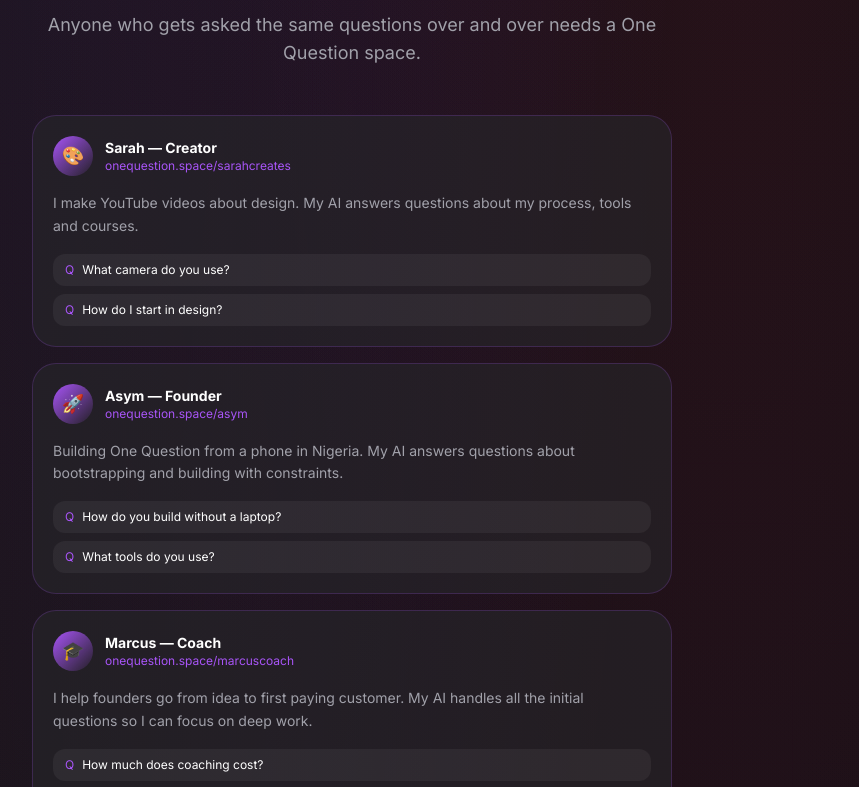
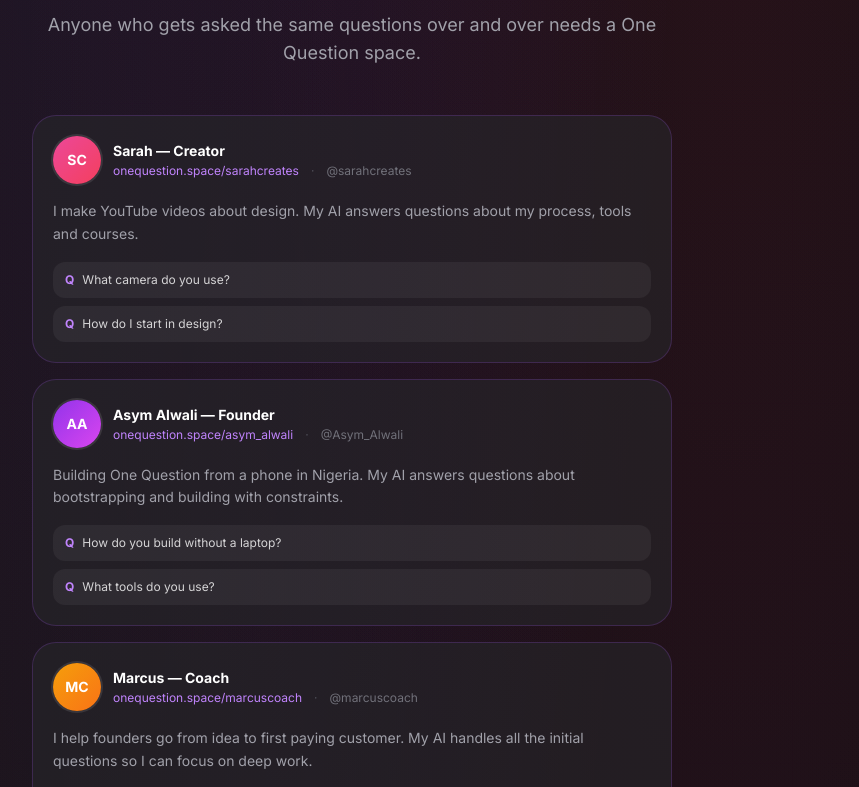
Before and after one commit to onequestionspace/onequestion_space, a Next.js app: page / in a window 1280 px wide. Shown: the part 4393-5180 px from the top of the page, without its empty margins (288-1147 px from the left). Built offline with nearby package versions, Linux system fonts and the light colour scheme; no server answers.

Commit message:
ui: real avatars in ProfilesSection, fix Clerk dark inputs, asym_alwali username

```diff
--- a/app/sign-in/[[...sign-in]]/page.tsx
+++ b/app/sign-in/[[...sign-in]]/page.tsx
@@ -4,6 +4,17 @@ import { SignIn } from "@clerk/nextjs";
 import { AuthLayout } from "@/components/AuthLayout";
 
 const clerkAppearance = {
+  variables: {
+    colorBackground: '#0f0f0f',
+    colorInputBackground: 'rgba(255,255,255,0.06)',
+    colorInputText: '#ffffff',
+    colorText: '#ffffff',
+    colorTextSecondary: '#a1a1aa',
+    colorPrimary: '#9333ea',
+    colorDanger: '#ef4444',
+    borderRadius: '0.75rem',
+    fontFamily: 'inherit',
+  },
   elements: {
     formButtonPrimary: "!bg-gradient-to-r !from-purple-600 !to-rose-500 !text-white !font-bold !text-sm !rounded-xl !py-3 !border-0 hover:!opacity-90 !transition-all",
     card: "!bg-transparent !shadow-none !border-none !p-0",
--- a/app/sign-up/[[...sign-up]]/page.tsx
+++ b/app/sign-up/[[...sign-up]]/page.tsx
@@ -6,6 +6,17 @@ import { useSearchParams } from 'next/navigation';
 import { Suspense } from 'react';
 
 const clerkAppearance = {
+  variables: {
+    colorBackground: '#0f0f0f',
+    colorInputBackground: 'rgba(255,255,255,0.06)',
+    colorInputText: '#ffffff',
+    colorText: '#ffffff',
+    colorTextSecondary: '#a1a1aa',
+    colorPrimary: '#9333ea',
+    colorDanger: '#ef4444',
+    borderRadius: '0.75rem',
+    fontFamily: 'inherit',
+  },
   elements: {
     formButtonPrimary: "!bg-gradient-to-r !from-purple-600 !to-rose-500 !text-white !font-bold !text-sm !rounded-xl !py-3 !border-0 hover:!opacity-90 !transition-all",
     card: "!bg-transparent !shadow-none !border-none !p-0",
--- a/components/ProfilesSection.tsx
+++ b/components/ProfilesSection.tsx
@@ -1,35 +1,55 @@
 'use client';
 
-export function ProfilesSection() {
+import { useRef, useEffect, useState } from 'react';
+
 const profiles = [
   {
-      emoji: '🎨',
+    initials: 'SC',
+    gradient: 'from-pink-500 to-rose-500',
     type: 'Creator',
     name: 'Sarah',
     username: 'sarahcreates',
     bio: 'I make YouTube videos about design. My AI answers questions about my process, tools and courses.',
     questions: ['What camera do you use?', 'How do I start in design?'],
+    xHandle: '@sarahcreates',
   },
   {
-      emoji: '🚀',
+    initials: 'AA',
+    gradient: 'from-purple-600 to-fuchsia-500',
     type: 'Founder',
-      name: 'Asym',
-      username: 'asym',
+    name: 'Asym Alwali',
+    username: 'asym_alwali',
     bio: 'Building One Question from a phone in Nigeria. My AI answers questions about bootstrapping and building with constraints.',
     questions: ['How do you build without a laptop?', 'What tools do you use?'],
+    xHandle: '@Asym_Alwali',
   },
   {
-      emoji: '🎓',
+    initials: 'MC',
+    gradient: 'from-amber-500 to-orange-500',
     type: 'Coach',
     name: 'Marcus',
     username: 'marcuscoach',
     bio: 'I help founders go from idea to first paying customer. My AI handles all the initial questions so I can focus on deep work.',
     questions: ['How much does coaching cost?', 'How do I book a call?'],
+    xHandle: '@marcuscoach',
   },
 ];
 
+export function ProfilesSection() {
+  const ref = useRef<HTMLDivElement>(null);
+  const [visible, setVisible] = useState(false);
+
+  useEffect(() => {
+    const observer = new IntersectionObserver(
+      ([entry]) => { if (entry.isIntersecting) setVisible(true); },
+      { threshold: 0.1 }
+    );
+    if (ref.current) observer.observe(ref.current);
+    return () => observer.disconnect();
+  }, []);
+
   return (
-    <section className="relative py-24 overflow-hidden">
+    <section className="relative py-24 overflow-hidden" ref={ref}>
       <div className="absolute inset-0 grid-pattern opacity-20" />
       <div className="relative z-10 max-w-2xl mx-auto px-4 text-center">
         <h2 className="text-4xl md:text-5xl font-extrabold text-white mb-4 leading-tight">
@@ -42,22 +62,43 @@ export function ProfilesSection() {
         </p>
         <div className="space-y-4">
           {profiles.map((p, i) => (
-            <div key={i} className="glass rounded-3xl p-5 border border-white/10 text-left">
+            <div
+              key={i}
+              className="glass rounded-3xl p-5 border border-white/10 text-left hover:border-white/20 transition-all duration-300"
+              style={{
+                opacity: visible ? 1 : 0,
+                transform: visible ? 'translateY(0)' : 'translateY(24px)',
+                transition: `opacity 0.6s cubic-bezier(0.22,1,0.36,1) ${i * 120}ms, transform 0.6s cubic-bezier(0.22,1,0.36,1) ${i * 120}ms`,
+              }}
+            >
               <div className="flex items-center gap-3 mb-4">
-                <div className="w-10 h-10 rounded-full bg-gradient-to-br from-primary to-pink flex items-center justify-center text-lg">
-                  {p.emoji}
+                {/* Real gradient avatar with initials */}
+                <div className={`w-12 h-12 rounded-full bg-gradient-to-br ${p.gradient} flex items-center justify-center text-white font-bold text-sm ring-2 ring-white/10 shrink-0`}>
+                  {p.initials}
                 </div>
-                <div>
+                <div className="min-w-0">
                   <p className="text-white font-bold text-sm">{p.name} — {p.type}</p>
-                  <p className="text-primary text-xs">onequestion.space/{p.username}</p>
+                  {/* Both links side by side */}
+                  <div className="flex items-center gap-3 mt-0.5 flex-wrap">
+                    <a
+                      href={`https://onequestion.space/${p.username}`}
+                      className="text-purple-400 text-xs hover:text-purple-300 transition-colors"
+                      target="_blank"
+                      rel="noopener noreferrer"
+                    >
+                      onequestion.space/{p.username}
+                    </a>
+                    <span className="text-zinc-600 text-xs">·</span>
+                    <span className="text-zinc-500 text-xs">{p.xHandle}</span>
+                  </div>
                 </div>
               </div>
               <p className="text-muted-foreground text-sm mb-4 leading-relaxed">{p.bio}</p>
               <div className="space-y-2">
                 {p.questions.map((q, j) => (
-                  <div key={j} className="flex items-center gap-2 bg-white/5 rounded-xl px-3 py-2">
-                    <span className="text-primary text-xs">Q</span>
-                    <p className="text-white text-xs">{q}</p>
+                  <div key={j} className="flex items-center gap-2 bg-white/5 rounded-xl px-3 py-2.5 hover:bg-white/8 transition-colors">
+                    <span className="text-purple-400 text-xs font-bold">Q</span>
+                    <p className="text-white/80 text-xs">{q}</p>
                   </div>
                 ))}
               </div>
```
Also changed, not shown: fix_profiles_auth.js (added, +164 -0 lines). Lines whose indentation alone changed are shown as unchanged.
